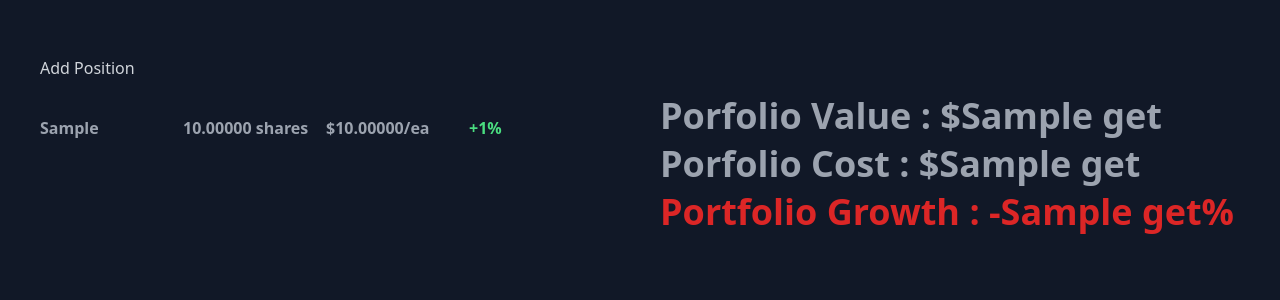
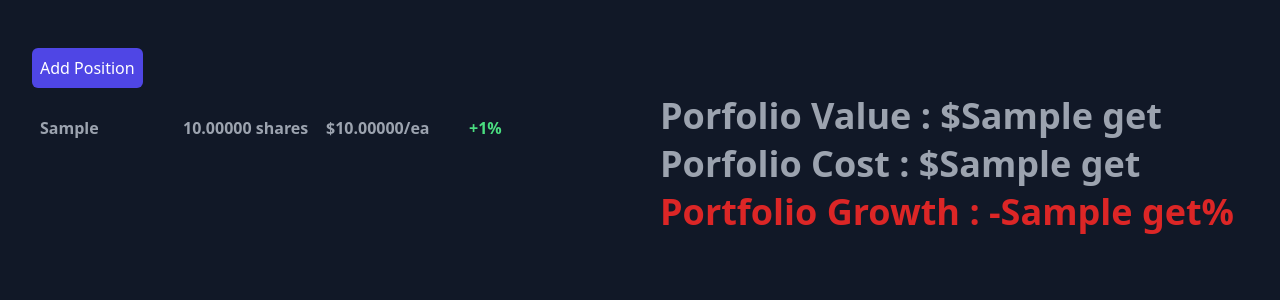
Before and after one commit to al-bose/FinanceTracker, a Django app: template portfolio/templates/portfolio/index.html in a window 1280 px wide. Shown: the part 64-364 px from the top of the page. Run offline with Django 3.2, Linux system fonts and the light colour scheme; tables that the repository leaves empty hold one stand-in row (values such as "Sample post"); the template is opened without the code that fills it: values that come from a table or form of the project are taken from there, most other values are stand-ins (such as "Sample title", 1, 10 or a date in 2020); style sheets or scripts are compiled from the project's sources.

Commit message:
make Add position button clearer

```diff
--- a/portfolio/templates/portfolio/index.html
+++ b/portfolio/templates/portfolio/index.html
@@ -7,7 +7,7 @@
     <div>
         <form method="get" action="{% url 'portfolio:createposition' %}">
             {% csrf_token %}
-            <button type="submit" class="text-gray-300 hover:bg-gray-700 hover:text-white rounded-md p-2 mt-6 font-medium">Add Position</button>
+            <button type="submit" class="text-white hover:bg-gray-700 bg-indigo-600 hover:text-white rounded-md p-2 mt-6 font-medium">Add Position</button>
         </form>
     </div>
     {% if stocks %}
```
